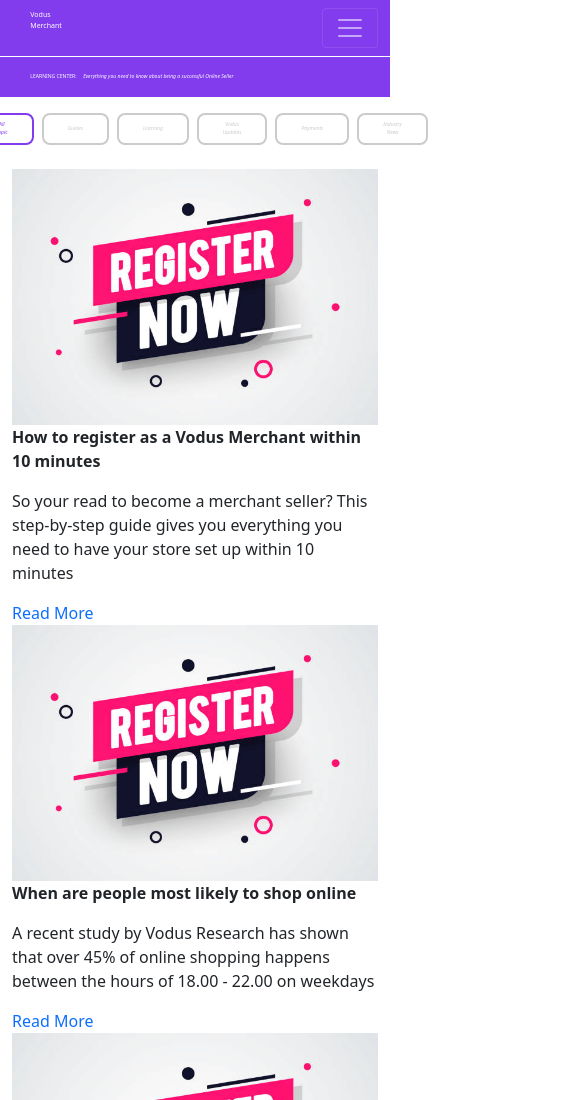
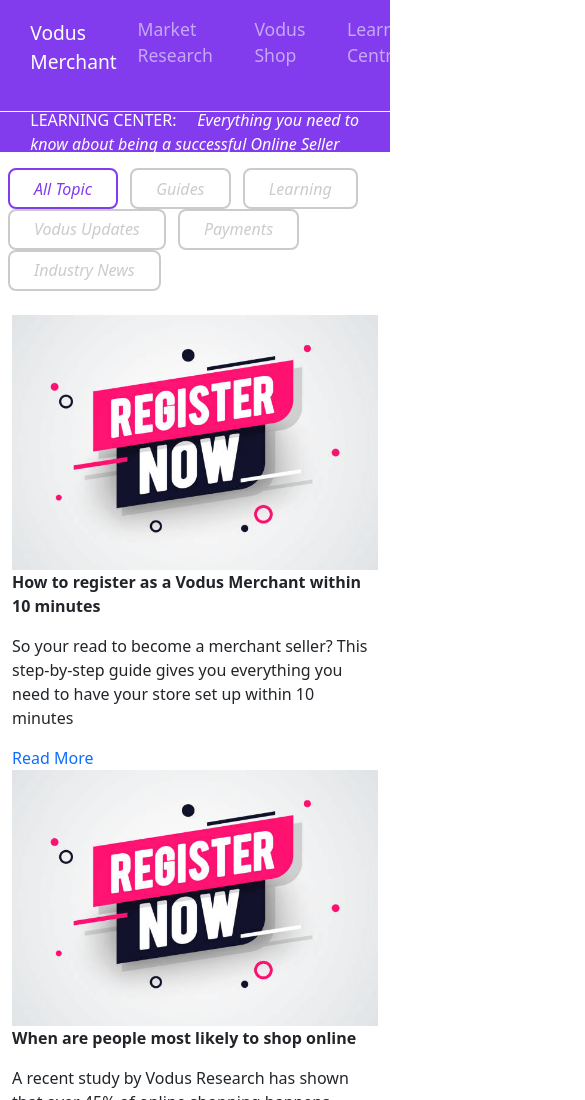
Before and after one commit to hsu1006/vodus, a plain HTML site: page index.html in a window 390 px wide. Shown: the top 1100 px of the page, 585 px wide, since content can reach past the window. Drawn offline with nearby package versions, Linux system fonts and the light colour scheme.

Commit message:
minor changes'

```diff
--- a/index.html
+++ b/index.html
@@ -15,9 +15,9 @@
 </head>
 
 <body>
-  <nav class="navbar navbar-expand-sm text-white navbar-dark ">
+  <nav class="navbar navbar-expand text-white navbar-dark ">
     <div class="container-fluid text-white">
-      <p>Vodus Merchant</p>
+      <p id="name">Vodus Merchant</p>
       <button class="navbar-toggler" type="button" data-bs-toggle="collapse" data-bs-target="#navbarSupportedContent"
         aria-controls="navbarSupportedContent" aria-expanded="false" aria-label="Toggle navigation">
         <span class="navbar-toggler-icon"></span>
@@ -50,13 +50,15 @@
       </i></div>
   </div>
 
-  <div class="d-flex flex-row justify-content-center mt-3">
+  <div class="d-flex align-items-center justify-content-center">
+    <div class="d-lg-inline-block mt-3" id="buttons">
       <button class="btns active"><i>All Topic</i></button>
       <button class="btns"><i>Guides</i></button>
       <button class="btns"><i>Learning</i></button>
       <button class="btns"><i>Vodus Updates</i></button>
       <button class="btns"><i>Payments</i></button>
       <button class="btns"><i>Industry News</i></button>
+    </div>
   </div>
 
   <div class="container mt-4">
--- a/style.css
+++ b/style.css
@@ -1,13 +1,10 @@
-.navbar.navbar-expand-sm,
-#bot {
+.navbar.navbar-expand {
     background-color: rgb(130, 60, 237);
 }
 
-.navbar.navbar-expand-sm .container-fluid p {
-    font-size: 1.8vw;
-    vertical-align: middle;
-    width: 10%;
-    margin-left: 5%;
+#name {
+    font-size: 1.5em;
+    padding-left: 5%;
 }
 
 .navbar-nav.ms-auto li {
@@ -17,7 +14,7 @@
 
 .nav-link {
     color: white;
-    font-size: 1.5vw;
+    font-size: 1.3em;
 }
 
 .nav-link:hover {
@@ -30,6 +27,7 @@
 }
 
 #bot {
+    background-color: rgb(130, 60, 237);
     height: 40px;
     display: flex;
     /* align horizontal */
@@ -38,21 +36,17 @@
 
 #learning {
     margin-left: 5%;
-    font-size: 1.3vw;
+    font-size: 1.3em;
     color: white;
 }
 
-#buttons {
-    display: flex;
-    justify-content: center;
-}
 
 .btns.active {
     border: 2px solid black;
     border-color: rgb(130, 60, 237);
     color: rgb(130, 60, 237);
     padding: 0.4rem 1.5rem;
-    font-size: 1.3vw;
+    font-size: 1.3em;
     cursor: pointer;
     opacity: 1;
     border-radius: 8px;
@@ -64,7 +58,7 @@
     background-color: white;
     color: grey;
     padding: 0.4rem 1.5rem;
-    font-size: 1.3vw;
+    font-size: 1.3em;
     cursor: pointer;
     opacity: .4;
     border-radius: 8px;
@@ -74,10 +68,53 @@
 img {
     max-width: 100%;
     height: auto;
-
 }
 
 a:link {
     color: rgb(130, 60, 237);
     text-decoration: none;
 }
+
+@media screen and (max-width: 900px) {
+    #name {
+        font-size: 1.2em;
+    }
+
+    .navbar-nav.ms-auto li {
+        padding-left: 0.8rem;
+        padding-right: 0.8rem;
+    }
+
+    .nav-link {
+        color: white;
+        font-size: 1.1em;
+    }
+
+    #learning {
+        font-size: 1em;
+    }
+
+    .btns.active {
+        border: 2px solid black;
+        border-color: rgb(130, 60, 237);
+        color: rgb(130, 60, 237);
+        padding: 0.4rem 1.5rem;
+        font-size: 1em;
+        cursor: pointer;
+        opacity: 1;
+        border-radius: 8px;
+    }
+
+    .btns {
+        border: 2px solid black;
+        border-color: grey;
+        background-color: white;
+        color: grey;
+        padding: 0.4rem 1.5rem;
+        font-size: 1em;
+        cursor: pointer;
+        opacity: .4;
+        border-radius: 8px;
+        margin-left: 0.5rem;
+    }
+}
```
Lines whose indentation alone changed are shown as unchanged.
